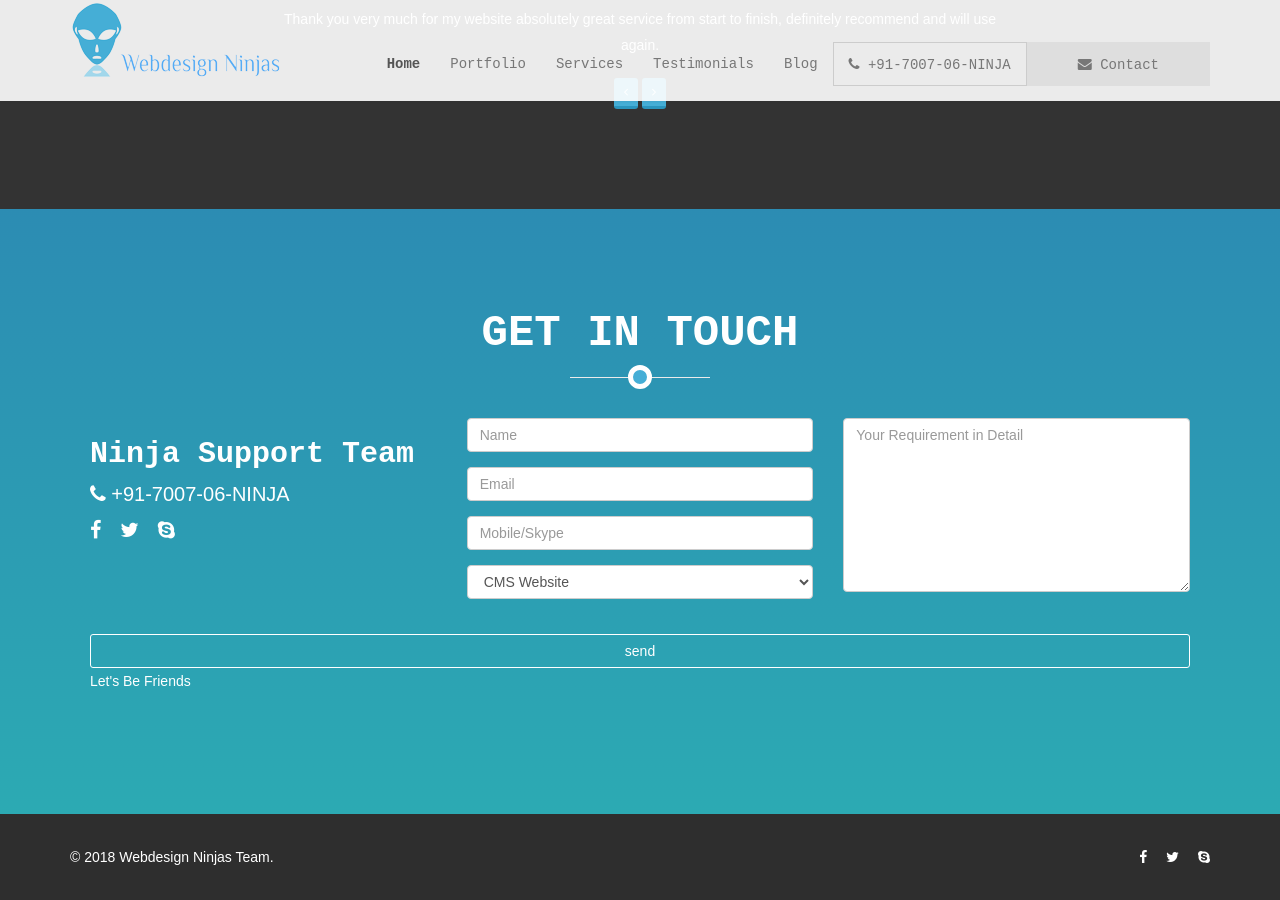
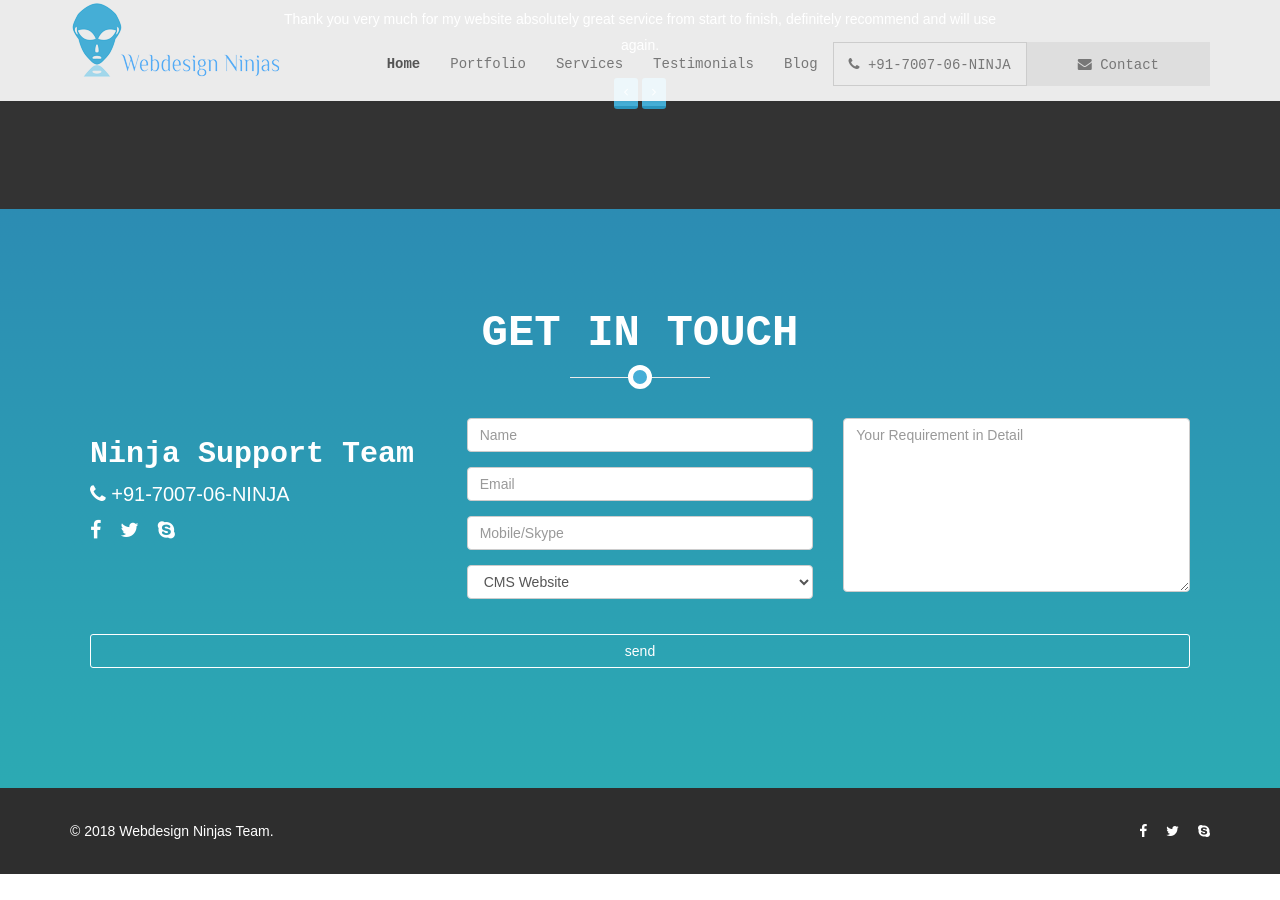
Before and after one commit to 1983shiv/webdesign-ninjas, a Jekyll site: the page built from index.html, in a window 1280 px wide and 900 px high, scrolled down 4445 px. Built offline with Jekyll 4.4.1, drawn with Linux system fonts in a browser that asks for light colours; after the commit the page ends 5319 px from its top, so only the background shows below that.

Commit message:
update v2 on contact form

```diff
--- a/_includes/contact.html
+++ b/_includes/contact.html
@@ -52,7 +52,7 @@
             <div class="col-sm-12">
 			    <input type="hidden" name="_next" value="{{site.baseurl}}" />
 				<input type="text" name="_gotcha" style="display:none" />
-                <input type="submit" class="btn btn-primary btn-block btn-ninja" value="send">Let's Be Friends</button>
+                <input type="submit" class="btn btn-primary btn-block btn-ninja" value="send">
             </div>
             </form>
         </div>
```
